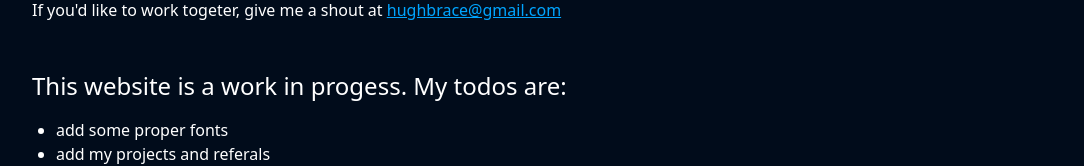
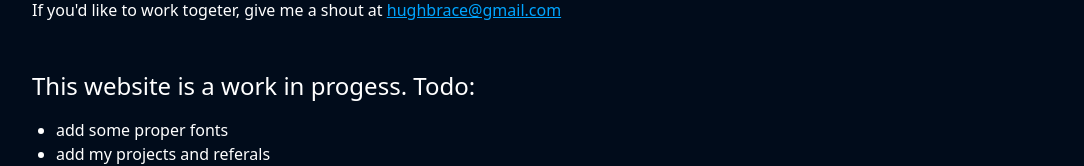
Before and after one commit to hugh-is-this-guy/hughbrace.dev, a SvelteKit app: page / in a window 1280 px wide. Shown: the part 607-773 px from the top of the page, without its empty margins (96-1180 px from the left). Built offline with nearby package versions, Linux system fonts and the light colour scheme.

Commit message:
Fix todo copy

```diff
--- a/src/routes/+page.svelte
+++ b/src/routes/+page.svelte
@@ -96,7 +96,7 @@
       If you'd like to work togeter, give me a shout at <a href="mailto:yo@hughisthisguy.dev" class="underline text-blue hover:text-dark-blue transition-colors">hughbrace@gmail.com</a>
     </p>
 
-    <p class="text-2xl mb-4">This website is a work in progess. My todos are:</p>
+    <p class="text-2xl mb-4">This website is a work in progess. Todo:</p>
 
     <ul class="list-disc pl-6">
       <li>add some proper fonts</li>
```
